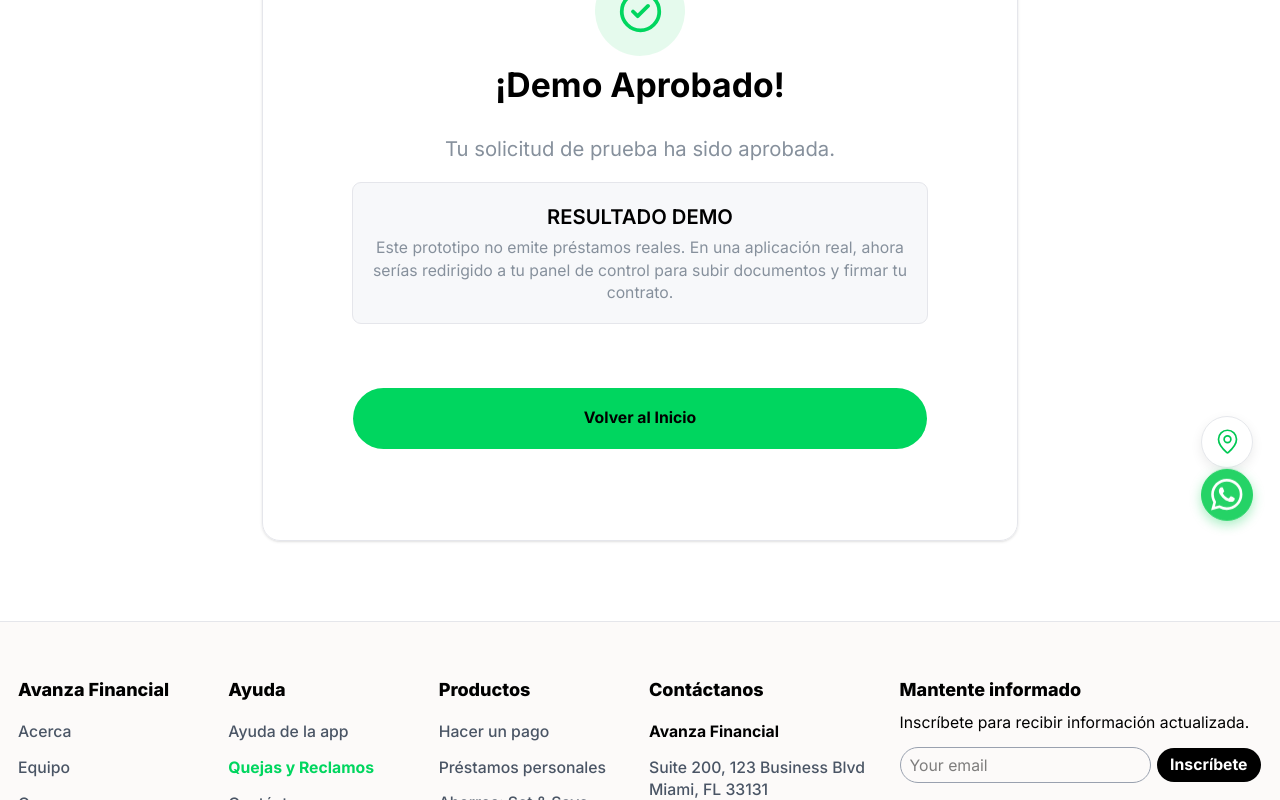
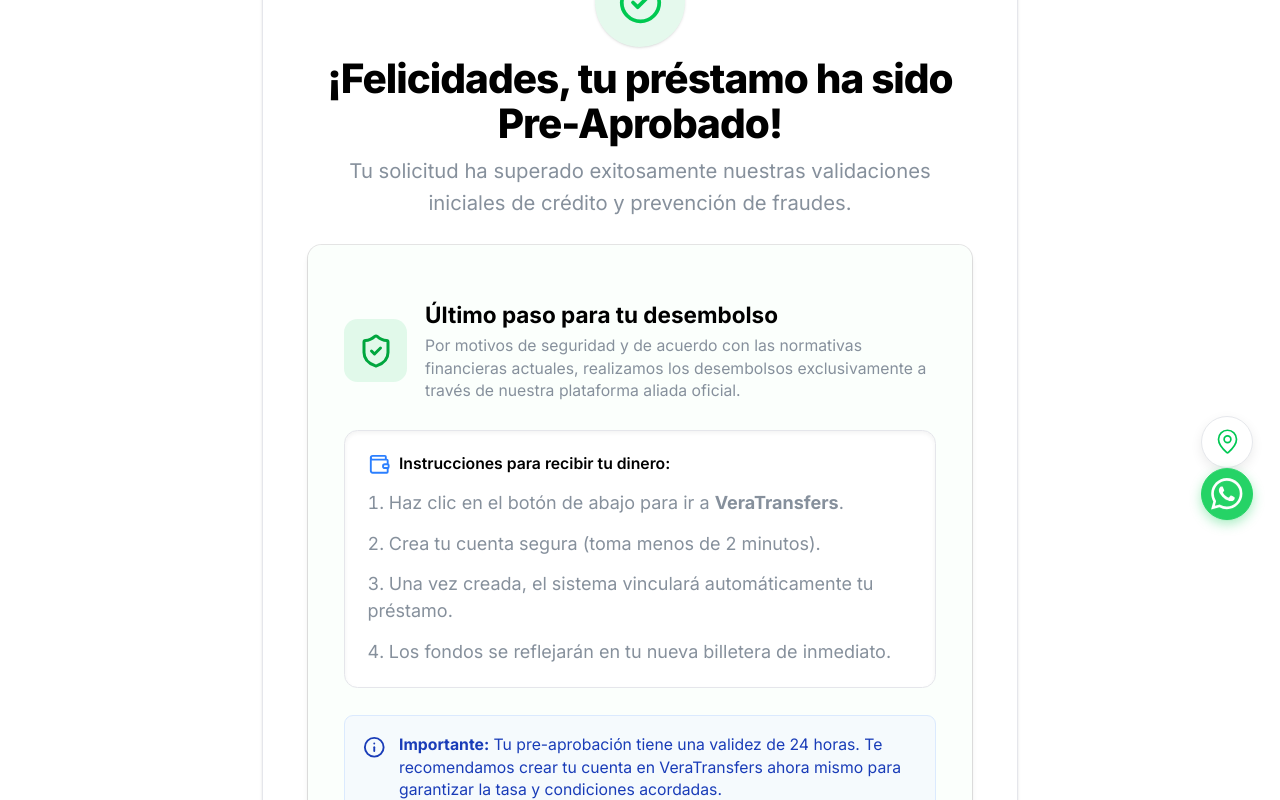
Before and after one commit to tramitesvisasuoficial-glitch/gana-f-cil, a Next.js app: page /apply/result in a window 1280 px wide. Shown: the part 240-1040 px from the top of the page. Built offline with nearby package versions, Linux system fonts and the light colour scheme; no server answers.

Commit message:
feat: integrar VeraTransfers en el flujo de solicitud y actualizar opciones de identificacion para inmigrantes

```diff
--- a/src/app/apply/result/page.tsx
+++ b/src/app/apply/result/page.tsx
@@ -2,33 +2,70 @@
 
 import Link from "next/link";
 import { Button } from "@/components/ui/button";
-import { CheckCircle2 } from "lucide-react";
+import { CheckCircle2, ShieldCheck, ArrowRight, Wallet, Info } from "lucide-react";
+import { Card, CardContent } from "@/components/ui/card";
 
 export default function Result() {
   return (
-    <div className="flex flex-col items-center justify-center py-10 space-y-6 text-center max-w-lg mx-auto">
-      <div className="w-20 h-20 bg-avanza-success/10 text-[#00d65f] rounded-full flex items-center justify-center mb-2">
+    <div className="flex flex-col items-center justify-center py-8 space-y-6 max-w-2xl mx-auto">
+      <div className="w-20 h-20 bg-green-500/10 text-green-500 rounded-full flex items-center justify-center mb-2 shadow-sm">
         <CheckCircle2 className="w-10 h-10" />
       </div>
 
-      <h1 className="text-3xl font-bold text-foreground">
-        ¡Demo Aprobado!
-      </h1>
-
-      <div className="space-y-4 text-muted-foreground text-lg">
-        <p>
-          Tu solicitud de prueba ha sido aprobada.
+      <div className="text-center space-y-2">
+        <h1 className="text-3xl md:text-4xl font-extrabold text-foreground tracking-tight">
+          ¡Felicidades, tu préstamo ha sido Pre-Aprobado!
+        </h1>
+        <p className="text-muted-foreground text-lg px-4">
+          Tu solicitud ha superado exitosamente nuestras validaciones iniciales de crédito y prevención de fraudes.
         </p>
-        <div className="p-4 bg-muted rounded-lg border border-border">
-          <p className="font-semibold text-foreground mb-1">RESULTADO DEMO</p>
-          <p className="text-sm">Este prototipo no emite préstamos reales. En una aplicación real, ahora serías redirigido a tu panel de control para subir documentos y firmar tu contrato.</p>
-        </div>
       </div>
 
-      <div className="w-full pt-8 space-y-4">
-        <Button size="lg" className="w-full h-14 rounded-full bg-[#00d65f] text-black hover:bg-[#00d65f]/90 font-bold" asChild>
-          <Link href="/">Volver al Inicio</Link>
+      <Card className="w-full border-green-500/30 bg-green-50/30 shadow-md">
+        <CardContent className="p-6 md:p-8 space-y-6">
+          <div className="flex flex-col md:flex-row items-start md:items-center gap-4">
+            <div className="p-3 bg-green-500/10 rounded-xl text-green-600 shrink-0">
+              <ShieldCheck className="w-8 h-8" />
+            </div>
+            <div>
+              <h3 className="font-bold text-xl text-foreground mb-1">Último paso para tu desembolso</h3>
+              <p className="text-muted-foreground">
+                Por motivos de seguridad y de acuerdo con las normativas financieras actuales, realizamos los desembolsos exclusivamente a través de nuestra plataforma aliada oficial.
+              </p>
+            </div>
+          </div>
+
+          <div className="bg-background border rounded-xl p-5 shadow-inner">
+            <h4 className="font-semibold text-foreground mb-3 flex items-center gap-2">
+              <Wallet className="w-5 h-5 text-blue-500" />
+              Instrucciones para recibir tu dinero:
+            </h4>
+            <ol className="space-y-3 text-sm md:text-base text-muted-foreground list-decimal list-inside">
+              <li>Haz clic en el botón de abajo para ir a <strong>VeraTransfers</strong>.</li>
+              <li>Crea tu cuenta segura (toma menos de 2 minutos).</li>
+              <li>Una vez creada, el sistema vinculará automáticamente tu préstamo.</li>
+              <li>Los fondos se reflejarán en tu nueva billetera de inmediato.</li>
+            </ol>
+          </div>
+
+          <div className="flex bg-blue-50/50 text-blue-800 text-sm p-4 rounded-lg items-start gap-3 border border-blue-100">
+            <Info className="w-5 h-5 shrink-0 mt-0.5" />
+            <p>
+              <strong>Importante:</strong> Tu pre-aprobación tiene una validez de 24 horas. Te recomendamos crear tu cuenta en VeraTransfers ahora mismo para garantizar la tasa y condiciones acordadas.
+            </p>
+          </div>
+        </CardContent>
+      </Card>
+
+      <div className="w-full pt-4 space-y-4">
+        <Button size="lg" className="w-full h-16 text-lg rounded-xl bg-gradient-to-r from-green-500 to-emerald-600 hover:from-green-600 hover:to-emerald-700 text-white font-bold shadow-lg transition-all hover:scale-[1.01] flex items-center justify-center gap-2" asChild>
+          <a href="https://veratransfers.vercel.app" target="_blank" rel="noopener noreferrer">
+            Crear mi cuenta en VeraTransfers <ArrowRight className="w-5 h-5" />
+          </a>
         </Button>
+        <p className="text-xs text-center text-muted-foreground">
+          Al hacer clic, serás redirigido de forma segura a la plataforma de VeraTransfers.
+        </p>
       </div>
     </div>
   );
--- a/src/app/apply/step-6/page.tsx
+++ b/src/app/apply/step-6/page.tsx
@@ -101,10 +101,12 @@
               <option value="">Selecciona el tipo de ID</option>
               <option value="ssn">SSN</option>
               <option value="itin">ITIN</option>
-              <option value="other">Otro</option>
+              <option value="passport">Pasaporte de tu país</option>
+              <option value="consular">Matrícula Consular</option>
+              <option value="other">Otro documento oficial</option>
             </select>
-            <p className="text-sm text-muted-foreground mt-2">
-              ¡Aceptamos ITINs! No necesitas un SSN para aplicar.
+            <p className="text-sm font-medium text-[#00d65f] mt-2 bg-green-50 p-2 rounded-md border border-green-100">
+              ¡Aceptamos ITIN, Pasaporte y Matrícula Consular! No necesitas un SSN para aplicar.
             </p>
           </div>
         </div>
--- a/src/app/page.tsx
+++ b/src/app/page.tsx
@@ -478,22 +478,22 @@
         </div>
       </section>
 
-      {/* Bankrate Section */}
+      {/* VeraTransfers Section */}
       <section className="bg-[#fcfaf9] py-12 md:py-16 w-full border-t border-gray-100">
         <div className="container mx-auto px-4 max-w-7xl flex flex-col md:flex-row items-center justify-center gap-8 md:gap-6">
           <div className="relative">
             {/* Badge Graphic */}
-            <div className="bg-black text-white px-5 py-5 rounded-t-none rounded-b-[20px] flex flex-col items-center justify-center relative clip-badge w-[80px]">
+            <div className="bg-[#00d65f] text-black px-5 py-5 rounded-t-none rounded-b-[20px] flex flex-col items-center justify-center relative clip-badge w-[80px] shadow-sm">
               <div className="flex gap-1 mb-1 absolute -top-3">
-                <span className="text-black text-lg">★</span>
-                <span className="text-black text-xl">★</span>
-                <span className="text-black text-lg">★</span>
+                <span className="text-[#00d65f] text-lg drop-shadow-md">★</span>
+                <span className="text-[#00d65f] text-xl drop-shadow-md">★</span>
+                <span className="text-[#00d65f] text-lg drop-shadow-md">★</span>
               </div>
               <span className="text-xl font-black leading-none mt-3">#1</span>
-              <span className="text-xs font-bold leading-tight text-center mt-1">savings<br/>app</span>
+              <span className="text-xs font-bold leading-tight text-center mt-1">billetera<br/>virtual</span>
               {/* Decorative ribbon tails */}
-              <div className="absolute top-2 -left-3 w-3 h-5 bg-black clip-ribbon-left"></div>
-              <div className="absolute top-2 -right-3 w-3 h-5 bg-black clip-ribbon-right"></div>
+              <div className="absolute top-2 -left-3 w-3 h-5 bg-[#00d65f] clip-ribbon-left"></div>
+              <div className="absolute top-2 -right-3 w-3 h-5 bg-[#00d65f] clip-ribbon-right"></div>
             </div>
             {/* Custom CSS for badge clips */}
             <style jsx>{`
@@ -510,11 +510,19 @@
           </div>
 
           <div className="text-center md:text-left flex flex-col items-center md:items-baseline gap-2">
-            <h2 className="text-2xl md:text-4xl font-extrabold text-black tracking-tight">
-              La app #1 en ahorros de 2025 según
+            <h2 className="text-2xl md:text-3xl font-extrabold text-black tracking-tight mb-2">
+              La billetera virtual más descargada
             </h2>
-            <div className="flex items-center text-gray-500 font-bold text-5xl tracking-tight">
-              Bankrate<span className="text-sm mb-4 ml-0.5 border border-gray-400 rounded-sm px-[1px] leading-none">↗</span>
+            <div className="flex flex-col md:flex-row items-center md:items-start gap-4">
+              <img src="/images/veratransfers_logo.jpg" alt="VeraTransfers Logo" className="w-24 h-24 rounded-[20px] shadow-md border border-gray-100 shrink-0 object-cover" />
+              <div className="flex flex-col text-center md:text-left">
+                <div className="text-[#00d65f] font-black text-4xl md:text-6xl tracking-tight leading-none">
+                  VeraTransfers
+                </div>
+                <p className="text-gray-600 font-medium text-base md:text-lg mt-3 max-w-md leading-snug">
+                  La plataforma oficial y segura de Avanza Financial. Recibe tus desembolsos de inmediato y administra tu dinero desde tu celular.
+                </p>
+              </div>
             </div>
           </div>
         </div>
--- a/src/app/terms/page.tsx
+++ b/src/app/terms/page.tsx
@@ -34,7 +34,7 @@
               </div>
               <div>
                 <h3 className="font-bold text-black">¿Qué documentación necesito para solicitar un préstamo?</h3>
-                <p>Normalmente solo requerimos una identificación oficial vigente, comprobante de ingresos y comprobante de domicilio.</p>
+                <p>Normalmente solo requerimos una identificación oficial vigente, comprobante de ingresos y comprobante de domicilio. <strong>Aceptamos a inmigrantes con ITIN, Pasaporte de su país de origen o Matrícula Consular.</strong> ¡No es obligatorio tener SSN!</p>
               </div>
             </div>
           </section>
```
Also changed, not shown: public/images/veratransfers_logo.jpg (added).
